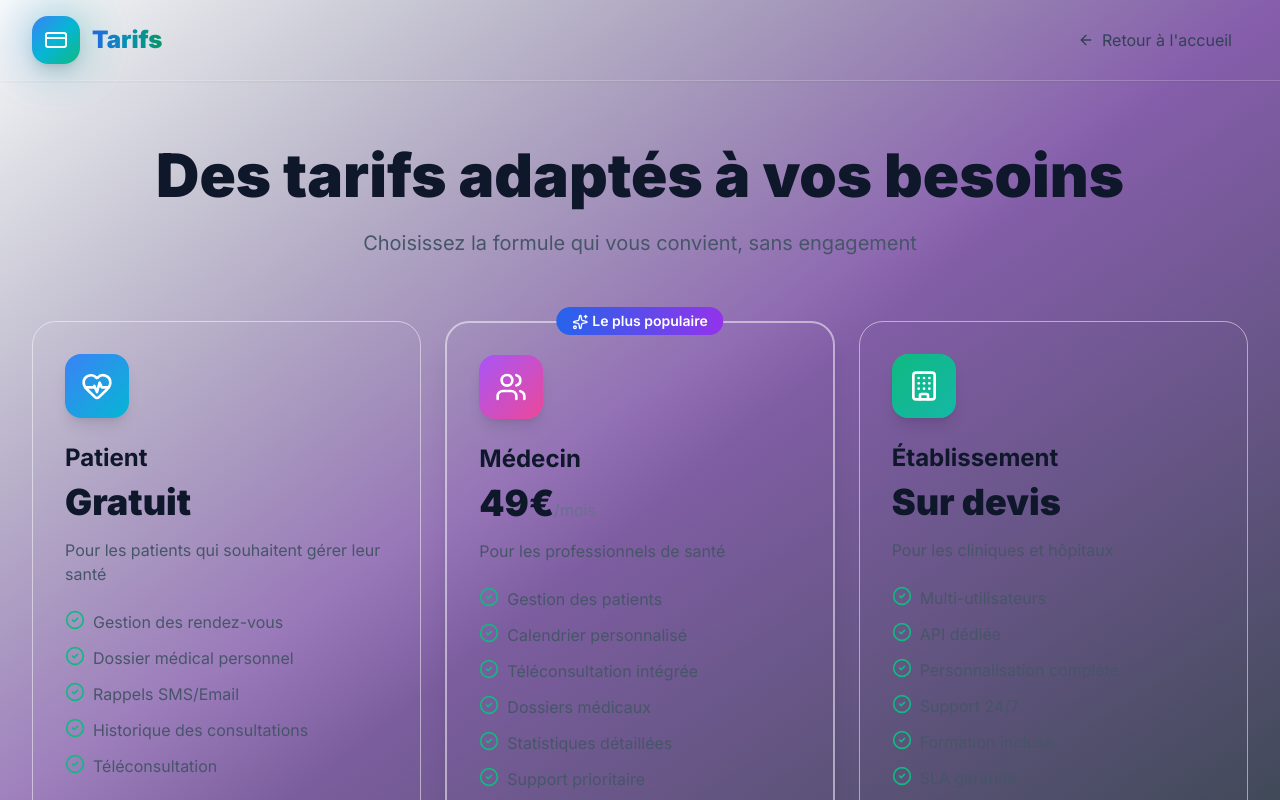
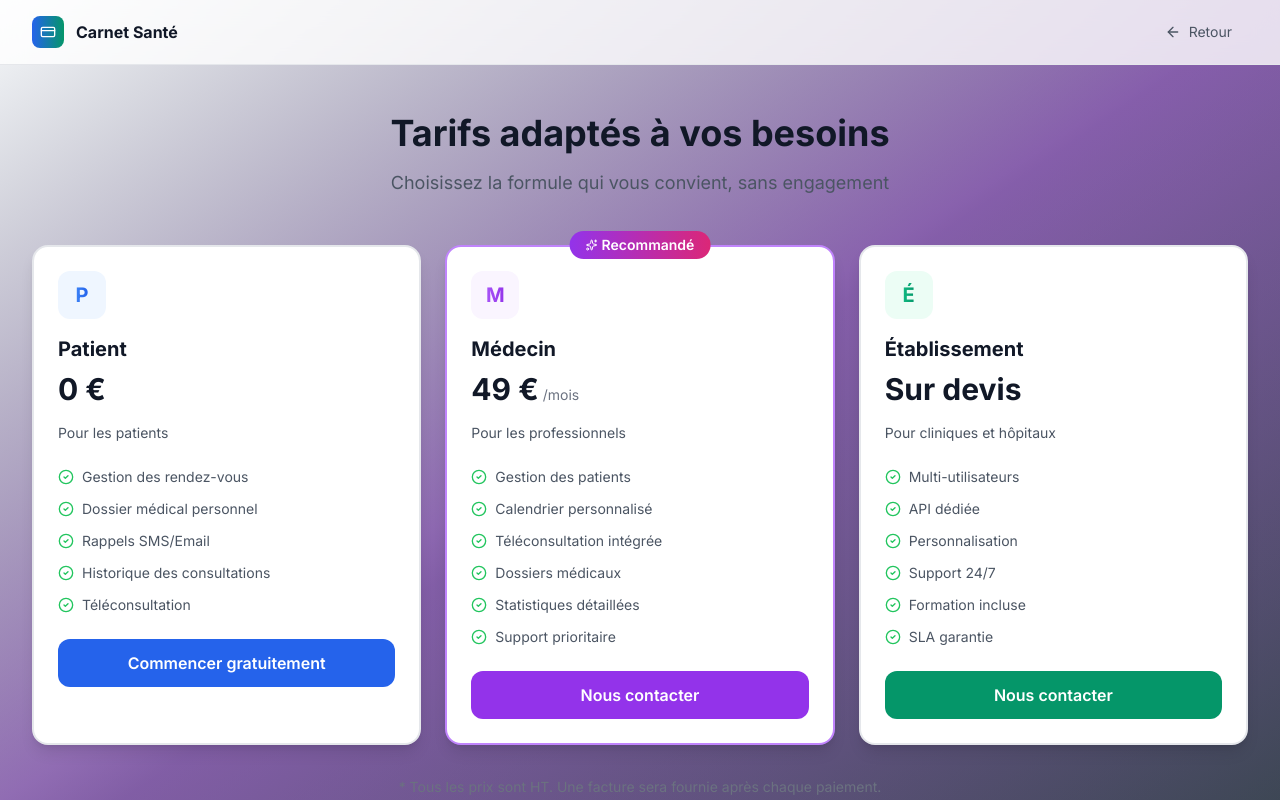
Before and after one commit to Djeupisne/carnet-sante-frontend, a React (Vite) app: page /pricing in a window 1280 px wide. Shown: the top 800 px of the page. Built offline with nearby package versions, Linux system fonts and the light colour scheme.

Commit message:
Update PricingPage.tsx

```diff
--- a/src/pages/PricingPage.tsx
+++ b/src/pages/PricingPage.tsx
@@ -1,21 +1,13 @@
 import React from 'react';
 import { Link } from 'react-router-dom';
-import {
-  CreditCard,
-  ArrowLeft,
-  CheckCircle2,
-  Sparkles,
-  Users,
-  Building,
-  HeartPulse
-} from 'lucide-react';
+import { CreditCard, ArrowLeft, CheckCircle2, HelpCircle, Sparkles } from 'lucide-react';
 
 const PricingPage: React.FC = () => {
   const plans = [
     {
       name: "Patient",
-      price: "Gratuit",
-      description: "Pour les patients qui souhaitent gérer leur santé",
+      price: "0 €",
+      description: "Pour les patients",
       features: [
         "Gestion des rendez-vous",
         "Dossier médical personnel",
@@ -23,14 +15,17 @@ const PricingPage: React.FC = () => {
         "Historique des consultations",
         "Téléconsultation"
       ],
-      color: "from-blue-500 to-cyan-500",
-      icon: <HeartPulse className="w-8 h-8" />
+      color: "from-blue-500 to-blue-600",
+      bgColor: "bg-blue-50",
+      borderColor: "border-blue-200",
+      buttonColor: "bg-blue-600 hover:bg-blue-700",
+      popular: false
     },
     {
       name: "Médecin",
-      price: "49€",
+      price: "49 €",
       period: "/mois",
-      description: "Pour les professionnels de santé",
+      description: "Pour les professionnels",
       features: [
         "Gestion des patients",
         "Calendrier personnalisé",
@@ -39,60 +34,60 @@ const PricingPage: React.FC = () => {
         "Statistiques détaillées",
         "Support prioritaire"
       ],
-      color: "from-purple-500 to-pink-500",
-      icon: <Users className="w-8 h-8" />,
+      color: "from-purple-500 to-purple-600",
+      bgColor: "bg-purple-50",
+      borderColor: "border-purple-200",
+      buttonColor: "bg-purple-600 hover:bg-purple-700",
       popular: true
     },
     {
       name: "Établissement",
       price: "Sur devis",
-      description: "Pour les cliniques et hôpitaux",
+      description: "Pour cliniques et hôpitaux",
       features: [
         "Multi-utilisateurs",
         "API dédiée",
-        "Personnalisation complète",
+        "Personnalisation",
         "Support 24/7",
         "Formation incluse",
         "SLA garantie"
       ],
-      color: "from-emerald-500 to-teal-500",
-      icon: <Building className="w-8 h-8" />
+      color: "from-emerald-500 to-emerald-600",
+      bgColor: "bg-emerald-50",
+      borderColor: "border-emerald-200",
+      buttonColor: "bg-emerald-600 hover:bg-emerald-700",
+      popular: false
     }
   ];
 
   return (
     <div className="min-h-screen bg-gradient-to-br from-slate-50 via-blue-50/30 to-emerald-50/20">
-      <nav className="glass sticky top-0 z-50 border-b border-white/20 shadow-sm">
+      <nav className="bg-white/80 backdrop-blur-md sticky top-0 z-50 border-b border-gray-200">
         <div className="max-w-7xl mx-auto px-4 sm:px-6 lg:px-8">
-          <div className="flex justify-between items-center h-20">
-            <Link to="/" className="flex items-center space-x-3 group">
-              <div className="relative">
-                <div className="absolute inset-0 bg-gradient-to-r from-blue-500 to-emerald-500 rounded-2xl blur-xl opacity-60 group-hover:opacity-100"></div>
-                <div className="relative bg-gradient-to-br from-blue-500 via-cyan-500 to-emerald-500 p-3 rounded-2xl shadow-lg">
-                  <CreditCard className="w-6 h-6 text-white" />
+          <div className="flex justify-between items-center h-16">
+            <Link to="/" className="flex items-center space-x-3">
+              <div className="w-8 h-8 bg-gradient-to-r from-blue-600 to-emerald-600 rounded-lg flex items-center justify-center">
+                <CreditCard className="w-4 h-4 text-white" />
               </div>
-              </div>
-              <h1 className="text-2xl font-black bg-gradient-to-r from-blue-600 via-cyan-600 to-emerald-600 bg-clip-text text-transparent">
-                Tarifs
-              </h1>
+              <span className="font-bold text-gray-900">Carnet Santé</span>
             </Link>
             <Link
               to="/"
-              className="flex items-center gap-2 px-4 py-2 text-slate-700 hover:text-blue-600 transition-colors"
+              className="flex items-center gap-2 px-4 py-2 text-gray-600 hover:text-gray-900 transition-colors text-sm"
             >
               <ArrowLeft className="w-4 h-4" />
-              Retour à l'accueil
+              Retour
             </Link>
           </div>
         </div>
       </nav>
 
-      <div className="max-w-7xl mx-auto px-4 sm:px-6 lg:px-8 py-16">
-        <div className="text-center mb-16">
-          <h1 className="text-5xl md:text-6xl font-black text-slate-900 mb-6">
-            Des tarifs adaptés à vos besoins
+      <div className="max-w-7xl mx-auto px-4 sm:px-6 lg:px-8 py-12">
+        <div className="text-center mb-12">
+          <h1 className="text-3xl md:text-4xl font-bold text-gray-900 mb-4">
+            Tarifs adaptés à vos besoins
           </h1>
-          <p className="text-xl text-slate-600 max-w-3xl mx-auto">
+          <p className="text-lg text-gray-600 max-w-2xl mx-auto">
             Choisissez la formule qui vous convient, sans engagement
           </p>
         </div>
@@ -101,55 +96,59 @@ const PricingPage: React.FC = () => {
           {plans.map((plan, index) => (
             <div
               key={index}
-              className={`relative glass rounded-3xl p-8 border border-white/50 hover:shadow-2xl transition-all hover:-translate-y-2 ${
-                plan.popular ? 'border-2 border-blue-400 shadow-xl' : ''
+              className={`bg-white rounded-2xl shadow-lg border-2 relative ${
+                plan.popular ? 'border-purple-400' : 'border-gray-200'
               }`}
             >
               {plan.popular && (
-                <div className="absolute -top-4 left-1/2 -translate-x-1/2 bg-gradient-to-r from-blue-600 to-purple-600 text-white px-4 py-1 rounded-full text-sm font-semibold">
-                  <Sparkles className="w-4 h-4 inline mr-1" />
-                  Le plus populaire
+                <div className="absolute -top-4 left-1/2 -translate-x-1/2 bg-gradient-to-r from-purple-600 to-pink-600 text-white px-4 py-1 rounded-full text-sm font-semibold flex items-center gap-1">
+                  <Sparkles className="w-3 h-3" />
+                  Recommandé
                 </div>
               )}
 
-              <div className={`w-16 h-16 rounded-2xl bg-gradient-to-br ${plan.color} p-4 mb-6 shadow-lg`}>
-                <div className="text-white">
-                  {plan.icon}
+              <div className="p-6">
+                <div className={`w-12 h-12 ${plan.bgColor} rounded-xl flex items-center justify-center mb-4`}>
+                  <div className={`bg-gradient-to-r ${plan.color} bg-clip-text text-transparent font-bold text-xl`}>
+                    {plan.name[0]}
                   </div>
                 </div>
 
-              <h3 className="text-2xl font-bold text-slate-900 mb-2">{plan.name}</h3>
+                <h3 className="text-xl font-bold text-gray-900 mb-2">{plan.name}</h3>
                 <div className="mb-4">
-                <span className="text-4xl font-black text-slate-900">{plan.price}</span>
-                {plan.period && <span className="text-slate-500">{plan.period}</span>}
+                  <span className="text-3xl font-bold text-gray-900">{plan.price}</span>
+                  {plan.period && <span className="text-gray-500 text-sm ml-1">{plan.period}</span>}
                 </div>
-              <p className="text-slate-600 mb-6">{plan.description}</p>
+                <p className="text-gray-600 text-sm mb-6">{plan.description}</p>
 
-              <ul className="space-y-3 mb-8">
+                <ul className="space-y-3 mb-6">
                   {plan.features.map((feature, idx) => (
-                  <li key={idx} className="flex items-start gap-2">
-                    <CheckCircle2 className="w-5 h-5 text-emerald-500 flex-shrink-0" />
-                    <span className="text-slate-600">{feature}</span>
+                    <li key={idx} className="flex items-start gap-2 text-sm">
+                      <CheckCircle2 className="w-4 h-4 text-green-500 flex-shrink-0 mt-0.5" />
+                      <span className="text-gray-600">{feature}</span>
                     </li>
                   ))}
                 </ul>
 
                 <Link
                   to={plan.name === "Patient" ? "/register" : "/contact"}
-                className={`block w-full text-center py-3 rounded-xl font-bold transition-all ${
-                  plan.popular
-                    ? 'bg-gradient-to-r from-blue-600 to-purple-600 text-white hover:shadow-lg hover:scale-105'
-                    : 'glass border-2 border-slate-200 text-slate-700 hover:border-blue-400 hover:text-blue-600'
-                }`}
+                  className={`block w-full text-center py-3 ${plan.buttonColor} text-white rounded-xl font-semibold transition-all hover:shadow-lg`}
                 >
                   {plan.name === "Patient" ? "Commencer gratuitement" : "Nous contacter"}
                 </Link>
               </div>
+            </div>
           ))}
         </div>
 
-        <div className="mt-12 text-center text-slate-500 text-sm">
+        <div className="mt-8 text-center">
+          <p className="text-sm text-gray-500">
             * Tous les prix sont HT. Une facture sera fournie après chaque paiement.
+          </p>
+          <Link to="/faq" className="inline-flex items-center gap-1 text-sm text-blue-600 hover:underline mt-4">
+            <HelpCircle className="w-4 h-4" />
+            Questions fréquentes sur les tarifs
+          </Link>
         </div>
       </div>
     </div>
```
Lines whose indentation alone changed are shown as unchanged.
